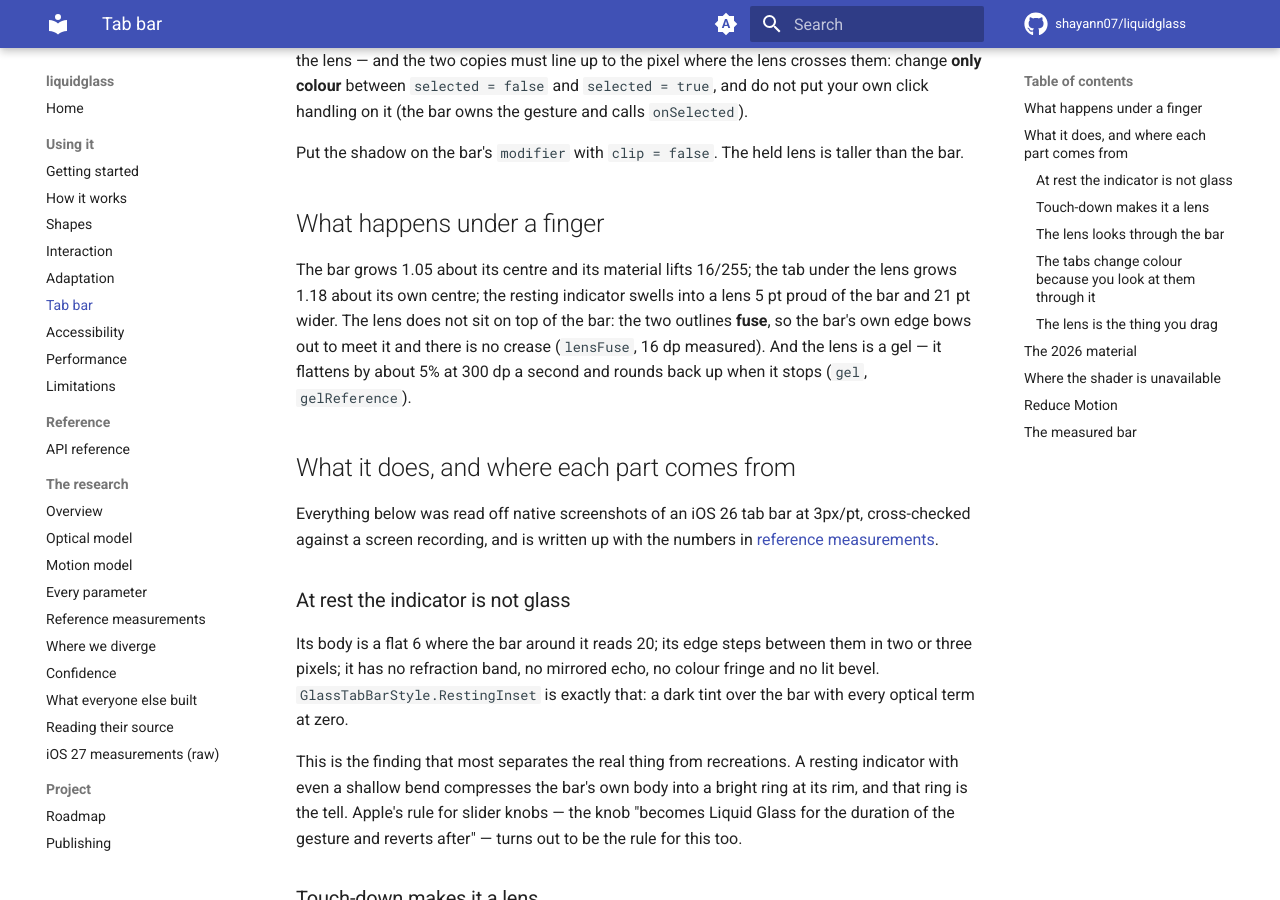
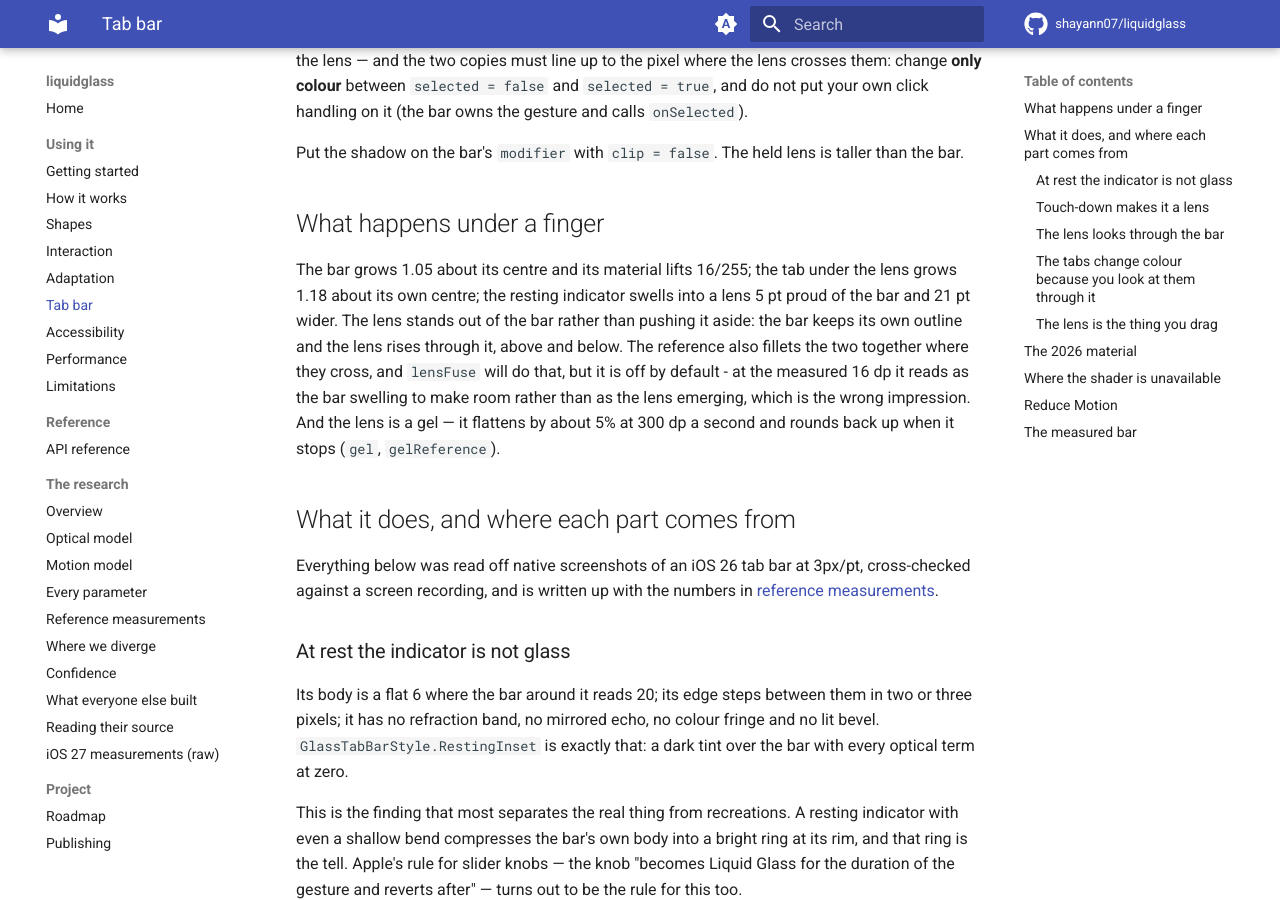
Before and after one commit to shayann07/liquidglass, an MkDocs documentation site: the page built from docs/tab-bar.md, in a window 1280 px wide and 900 px high, scrolled down 630 px. Built offline with MkDocs 1.6.1 and Material for MkDocs 9.7.7, drawn with Linux system fonts in a browser that asks for light colours; comment, search, counter and statistics services are not loaded.

Commit message:
fix(tab-bar): the lens rises out of the bar, it does not push the bar aside
Fusing the bar's outline with the lens is what the reference measures, and
the silhouette it produces is right, but the impression is wrong: the bar
reads as swelling to make room for the lens instead of the lens emerging
from the bar. Measured on an S24+, the bar's shoulder spread over 90px of
fillet, so there was no longer a lens standing proud of anything - just a
hump in the nav bar.

lensFuse stays on GlassTabBarStyle and GlassFuse stays on the modifier,
both off by default. The lens is back to standing 24px out of the bar,
above and below, with the bar keeping its own capsule.

Co-Authored-By: Claude Opus 5 <noreply@anthropic.com>

```diff
--- a/docs/tab-bar.md
+++ b/docs/tab-bar.md
@@ -37,9 +37,11 @@ Put the shadow on the bar's `modifier` with `clip = false`. The held lens is tal
 
 The bar grows 1.05 about its centre and its material lifts 16/255; the tab under the lens grows
 1.18 about its own centre; the resting indicator swells into a lens 5 pt proud of the bar and
-21 pt wider. The lens does not sit on top of the bar: the two outlines **fuse**, so the bar's own
-edge bows out to meet it and there is no crease (`lensFuse`, 16 dp measured). And the lens is a
-gel — it flattens by about 5% at 300 dp a second and rounds back up when it stops (`gel`,
+21 pt wider. The lens stands out of the bar rather than pushing it aside: the bar keeps its own outline
+and the lens rises through it, above and below. The reference also fillets the two together
+where they cross, and `lensFuse` will do that, but it is off by default - at the measured 16 dp
+it reads as the bar swelling to make room rather than as the lens emerging, which is the wrong
+impression. And the lens is a gel — it flattens by about 5% at 300 dp a second and rounds back up when it stops (`gel`,
 `gelReference`).
 
 ## What it does, and where each part comes from
```
Also changed, not shown: CHANGELOG.md (+5 -4 lines), docs/api-reference.md (+3 -2 lines), docs/research/measured-model.md (+3 -1 lines), 1 other file.
